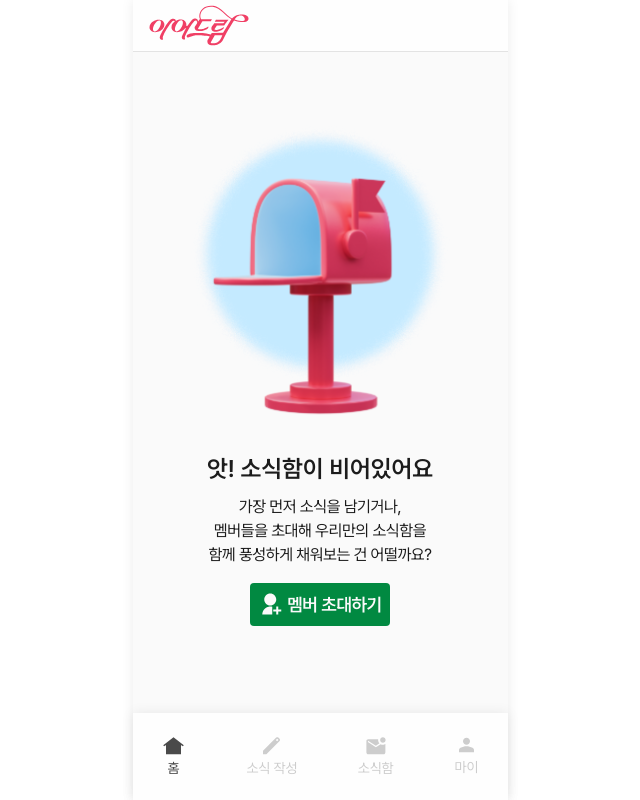
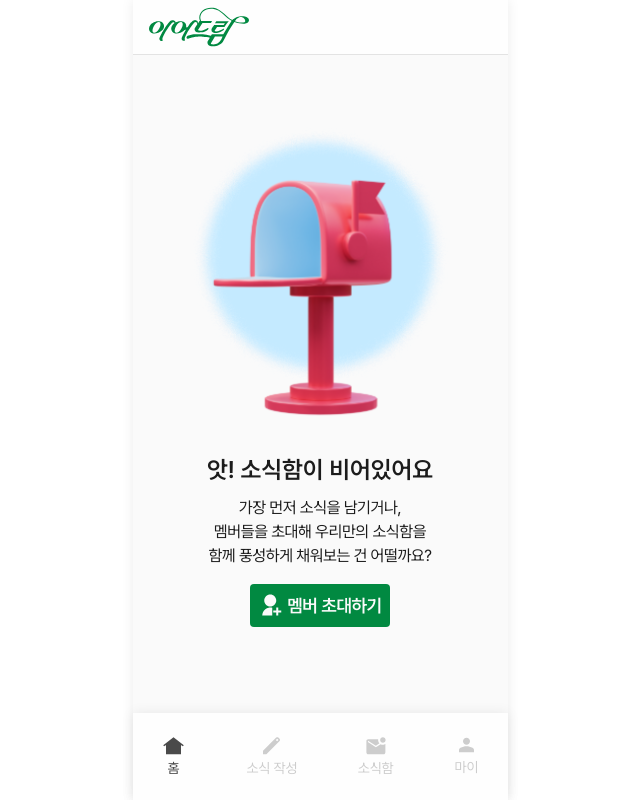
Before and after one commit to DearDreamTeam/deardream-frontend, a Next.js app: page /home in a window 1280 px wide. Shown: the whole page, without its empty margins (320-960 px from the left). Built offline with nearby package versions, Linux system fonts and the light colour scheme; no server answers.

Commit message:
style: 로고 이미지 파일 변경 및 로고 헤더 수정

```diff
--- a/src/components/header/logo-header.tsx
+++ b/src/components/header/logo-header.tsx
@@ -1,4 +1,5 @@
 "use client";
+import { PATH } from "@/constants/path";
 import Image from "next/image";
 import Link from "next/link";
 import { usePathname } from "next/navigation";
@@ -9,13 +10,13 @@ const LogoHeader = () => {
   if (pathname.startsWith("/letter/") || pathname === "/letters") return null;
 
   return (
-    <header className="header py-[0.32rem]">
-      <Link href="/home">
+    <header className="header py-[0.41rem]">
+      <Link href={PATH.HOME}>
         <Image
           src={"/logo/logo.svg"}
           alt={"이어드림 로고"}
           width={100}
-          height={31}
+          height={34.85}
           priority
         />
       </Link>
```
Also changed, not shown: public/logo/logo.svg.
